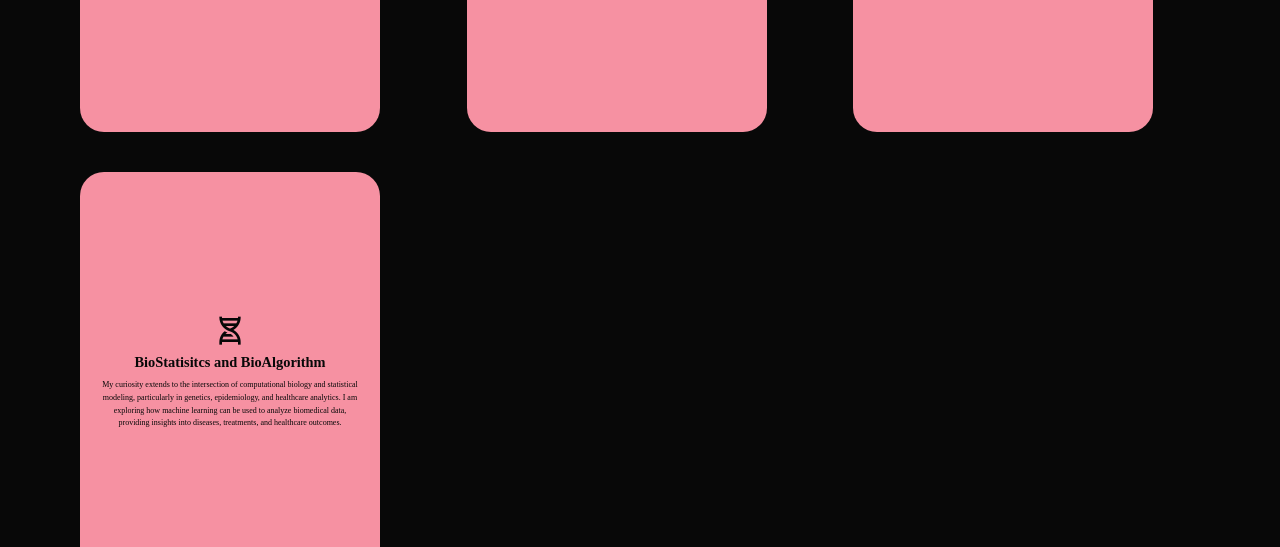
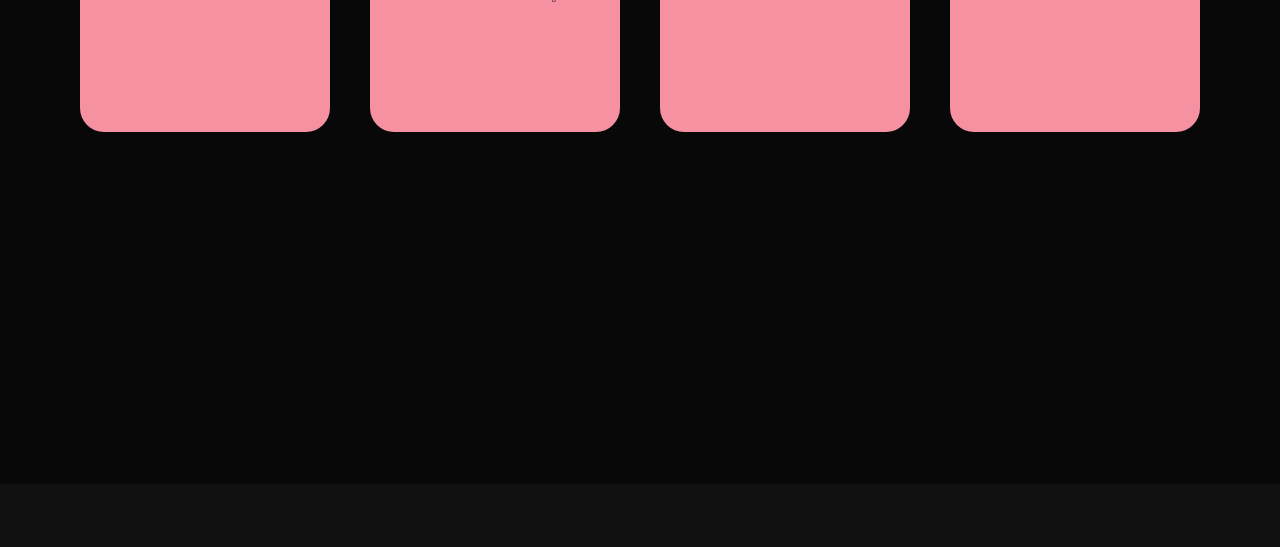
Before and after one commit to betsygeo/betsygeo.github.io, a plain HTML site: page index.html in a window 1280 px wide. Shown: the part 3082-3629 px from the top of the page. Drawn offline with nearby package versions, Linux system fonts and the light colour scheme.

Commit message:
change to size

```diff
--- a/style.css
+++ b/style.css
@@ -518,17 +518,8 @@ section{
 }
 
 .interest-container {
-/*
-  display:flex;
-  flex-direction: row;
-  justify-content: center;
-
-  gap: 5rem;
-  padding: 0 2rem;
-  flex-wrap: wrap; */
-
   display: grid;
-  grid-template-columns: repeat(auto-fit, minmax(300px, 1fr));
+  grid-template-columns: repeat(auto-fit, minmax(100px, 1fr));
   gap: 5rem;
   padding: 0 10rem;
 
```
